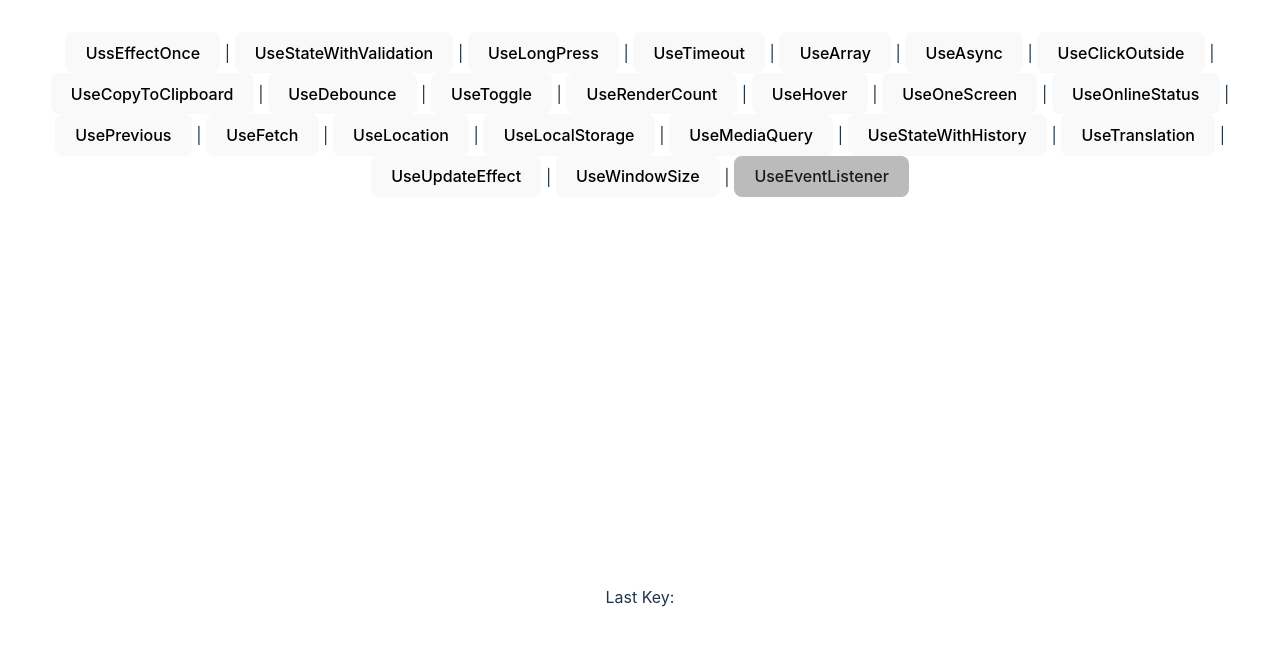
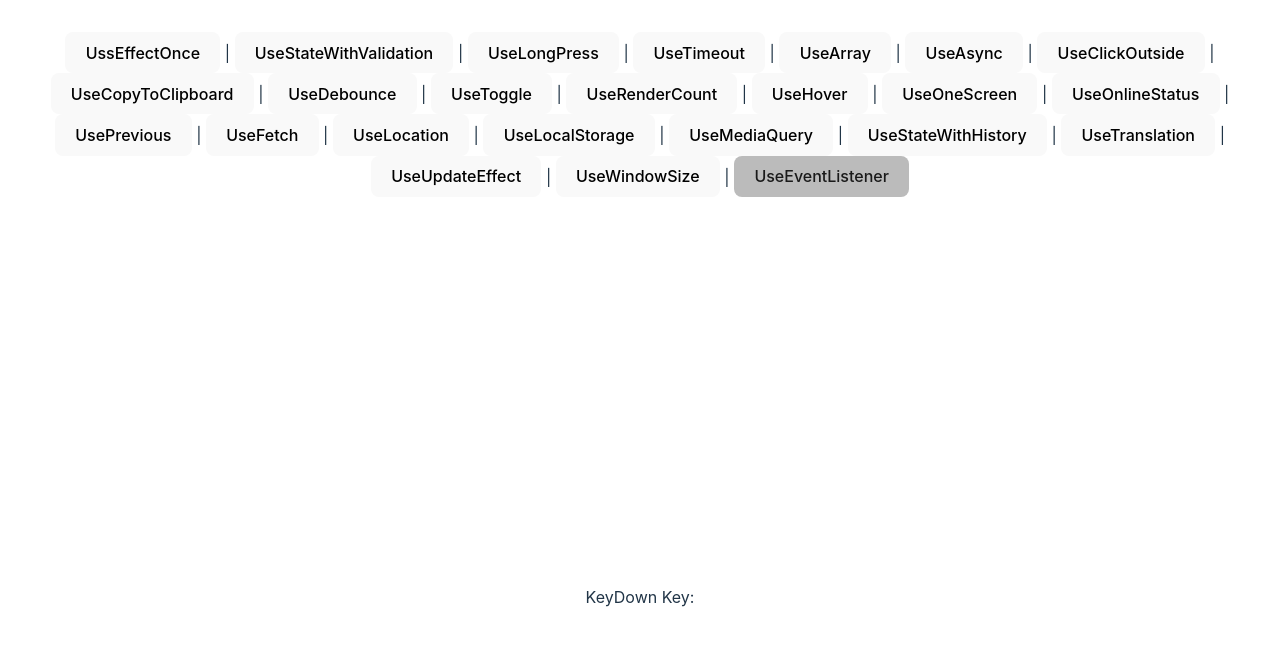
Before and after one commit to roll1226/react-custom-hooks, a React (Vite) app: page /use-event-listener in a window 1280 px wide. Shown: the top 646 px of the page. Built offline with nearby package versions, Linux system fonts and the light colour scheme.

Commit message:
change: text useEventListener

```diff
--- a/src/pages/UseEventListener.tsx
+++ b/src/pages/UseEventListener.tsx
@@ -7,7 +7,7 @@ const UseEventListener: FC = () => {
     setKey(e.key);
   });
 
-  return <div>Last Key: {key}</div>;
+  return <div>KeyDown Key: {key}</div>;
 };
 
 export default UseEventListener;
```
